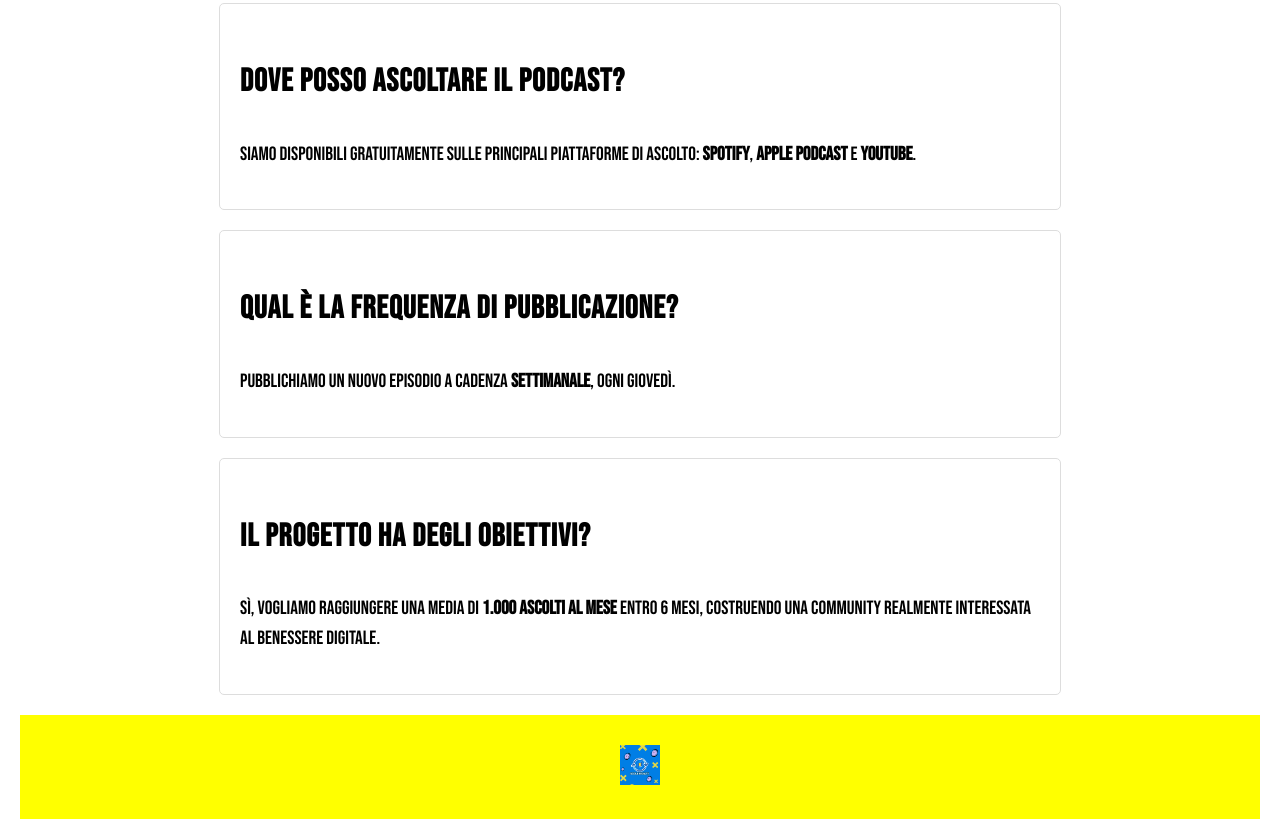
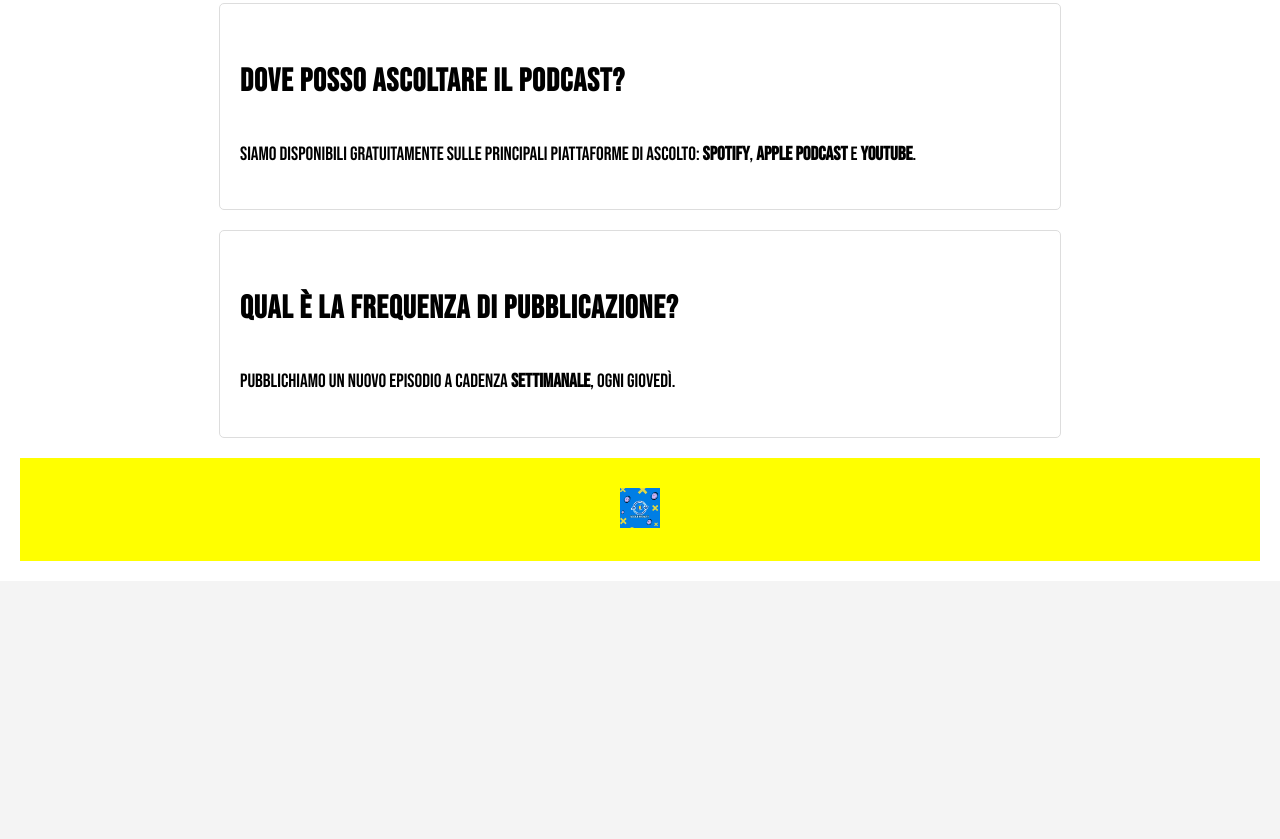
Before and after one commit to quizforstudiesmo/SCOLLEEGATI, a plain HTML site: page index.html in a window 1280 px wide. Shown: the part 4186-5025 px from the top of the page. After the commit the page ends 4767 px from the top, so only its background shows below. Drawn offline with Linux system fonts and the light colour scheme.

Commit message:
Update index.html
Signed-off-by: Gamequizzz <153119630+quizforstudiesmo@users.noreply.github.com>

```diff
--- a/index.html
+++ b/index.html
@@ -118,10 +118,6 @@
                 <h3>Qual è la frequenza di pubblicazione?</h3>
                 <p>Pubblichiamo un nuovo episodio a cadenza <strong>settimanale</strong>, ogni giovedì.</p>
             </div>
-            <div class="piattaforme-sezione">
-                <h3>Il progetto ha degli obiettivi?</h3>
-                <p>Sì, vogliamo raggiungere una media di <strong>1.000 ascolti al mese</strong> entro 6 mesi, costruendo una community realmente interessata al benessere digitale.</p>
-            </div>
         </section>
     </main>
 
@@ -137,4 +133,5 @@
     <script src="script.js"></script>
 
 </div> </body>
+
 </html>
```
